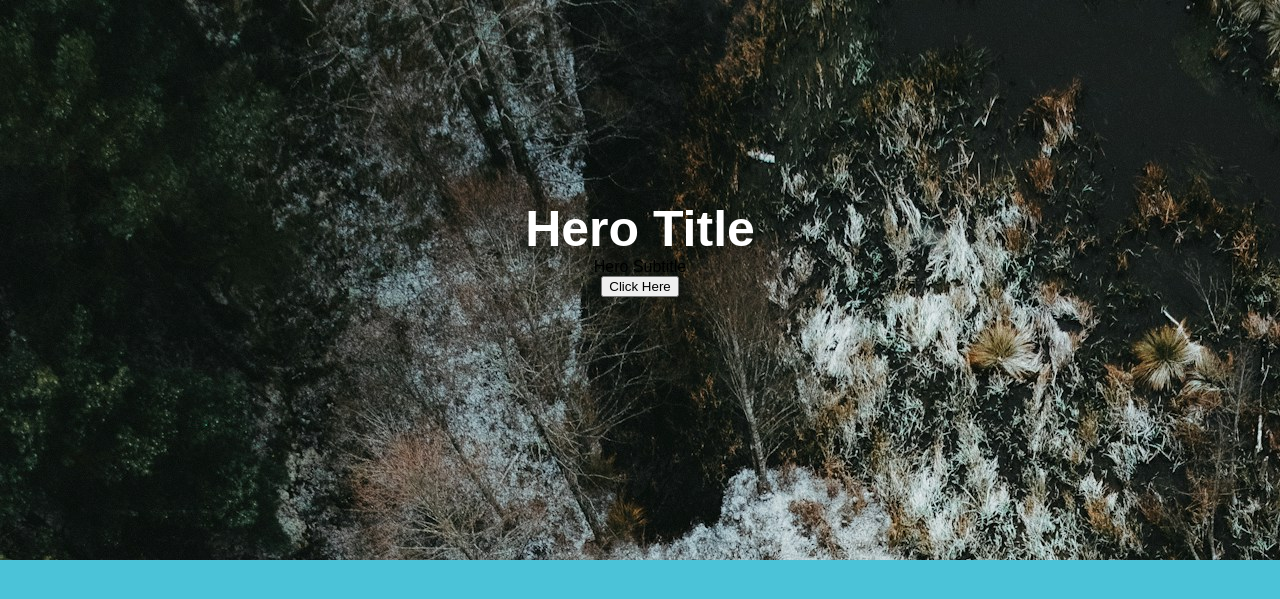
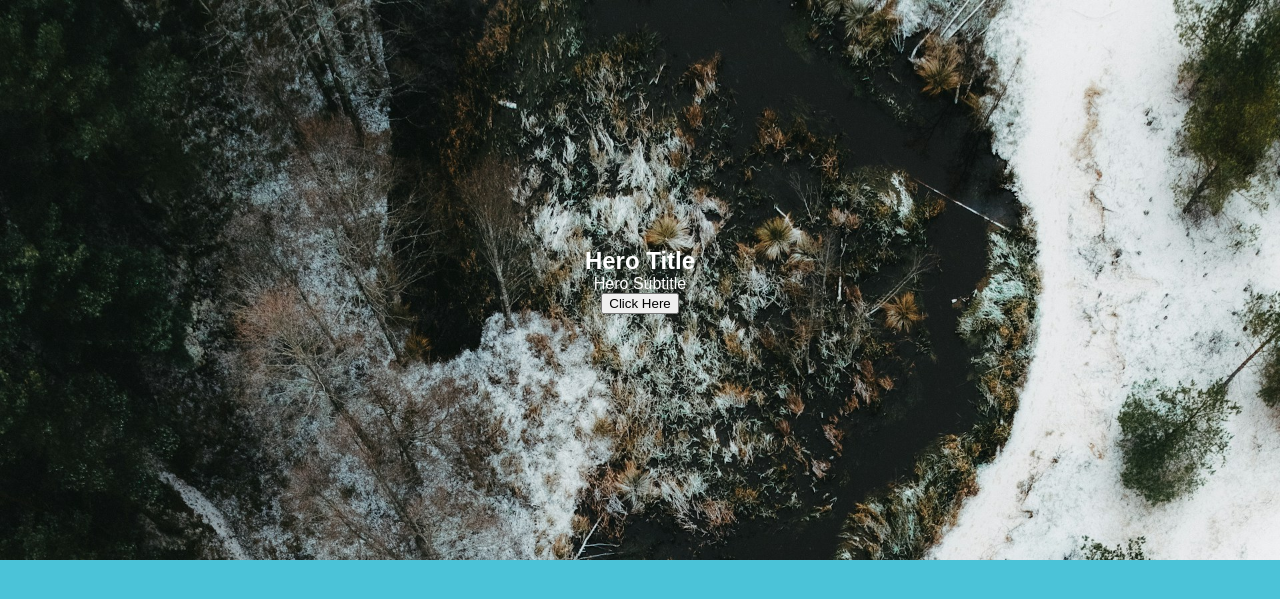
Before and after one commit to AvaisGoopy/practice_project, a PHP site: page / in a window 1280 px wide. Shown: the part 100-699 px from the top of the page. Run offline with PHP 8.4, Linux system fonts and the light colour scheme; some libraries are stand-ins or nearby versions.

Commit message:
Another Updae

```diff
--- a/Basic HTML/CSS/styles.css
+++ b/Basic HTML/CSS/styles.css
@@ -53,12 +53,15 @@ i{
 .hero{
     height: 70vh;
     background-image: url(../Images/waterfall.jpg);
-}
-h1{
-    padding-top: 200px;
-    font-size: 50px;
+    background-size: cover;
+    background-position: top;
+    display: flex;
+    justify-content: center;
+    align-items: center;
+    flex-direction: column;
     color: white;
 }
+
 
 
 /* .hero{
```
